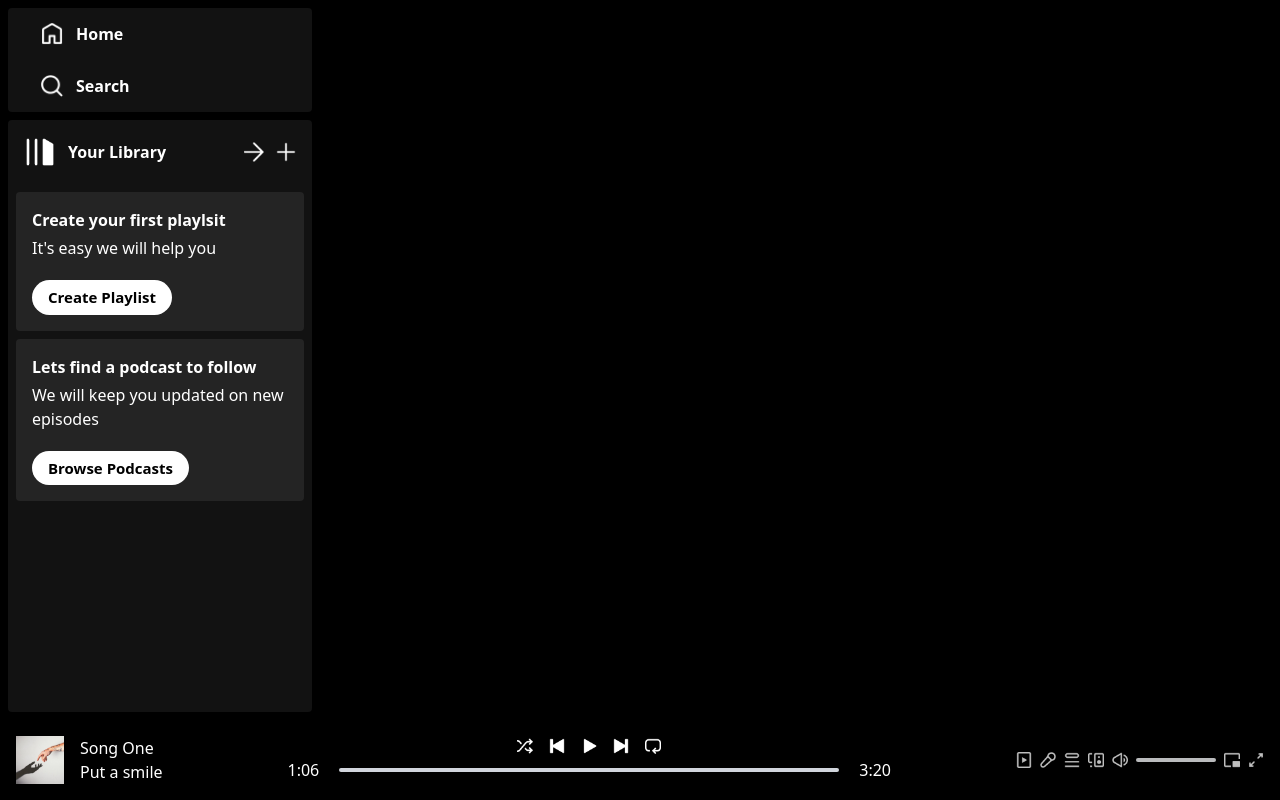
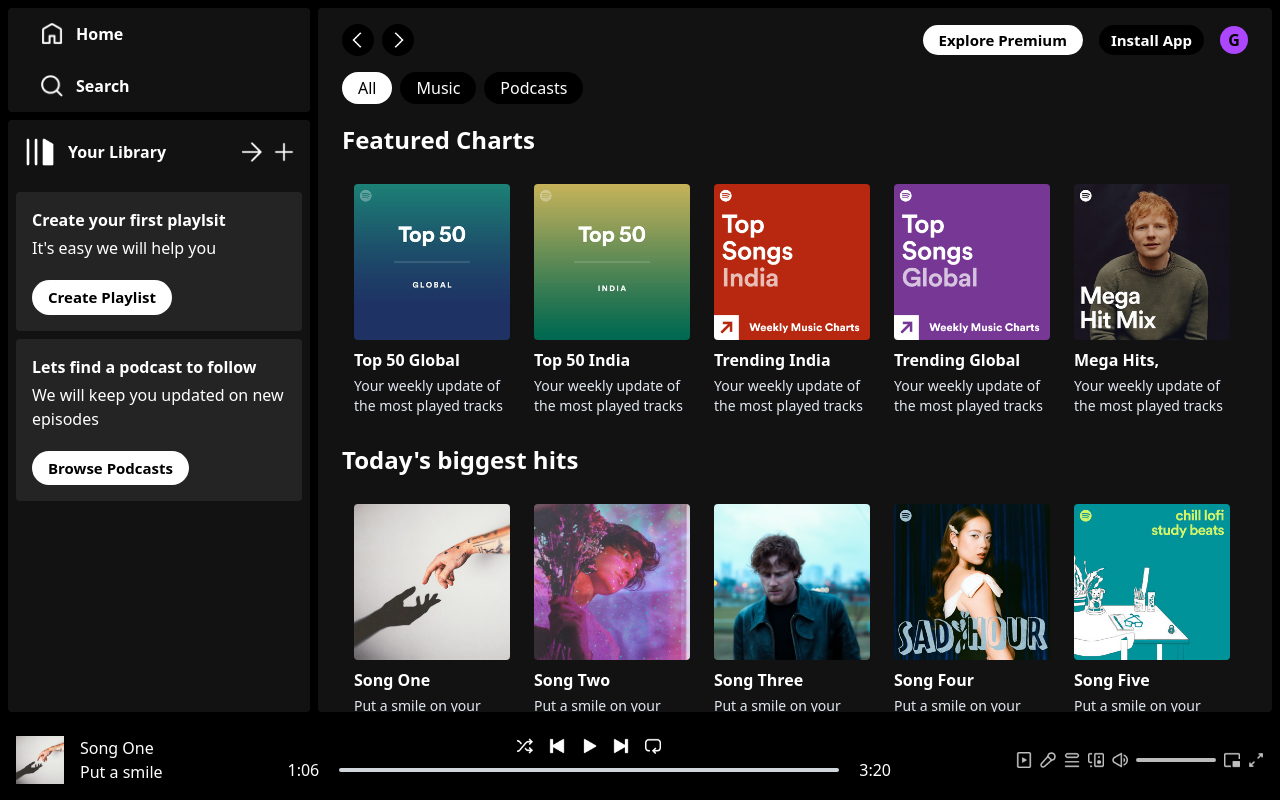
Before and after one commit to Ghadiiz/Spotify-Clone, a React (Vite) app: page / in a window 1280 px wide. Built offline with nearby package versions, Linux system fonts and the light colour scheme.

Commit message:
Create Album List and Song List

```diff
--- a/src/App.jsx
+++ b/src/App.jsx
@@ -1,12 +1,14 @@
 import React from 'react'
 import Sidebar from './components/Sidebar'
 import Player from './components/Player'
+import Display from './components/Display'
 
 const App = () => {
   return (
     <div className='h-screen bg-black'>
       <div className='h-[90%] flex'>
         <Sidebar />
+        <Display />
       </div>
       <Player />
     </div>
--- /dev/null
+++ b/src/components/AlbumItem.jsx
@@ -0,0 +1,13 @@
+import React from 'react'
+
+const AlbumItem = ({image,name,desc,id}) => {
+  return (
+    <div className='min-w-[180px] p-2 px-3 rounded cursor-pointer hover:bg-[#ffffff26]'>
+      <img className='rounded' src={image} alt="" />
+      <p className='font-bold mt-2 mb-1'>{name}</p>
+      <p className='text-slate-200 text-sm'>{desc}</p>
+    </div>
+  )
+}
+
+export default AlbumItem
--- /dev/null
+++ b/src/components/Display.jsx
@@ -0,0 +1,15 @@
+import React from 'react'
+import { Route, Routes } from 'react-router-dom'
+import DisplayHome from './DisplayHome'
+
+const Display = () => {
+  return (
+    <div className='w-full m-2 px-6 pt-4 rounded bg-[#121212] text-white overflow-auto lg:w-[75%] lg:ml-0 '>
+      <Routes>
+        <Route path='/' element={<DisplayHome />} />
+      </Routes>
+    </div>
+  )
+}
+
+export default Display
--- /dev/null
+++ b/src/components/DisplayHome.jsx
@@ -0,0 +1,27 @@
+import React from 'react'
+import Navbar from './Navbar'
+import { albumsData, songsData } from '../assets/assets'
+import AlbumItem from './AlbumItem'
+import SongItem from './SongItem'
+
+const DisplayHome = () => {
+  return (
+    <>
+        <Navbar />
+        <div className='mb-4'>
+            <h1 className='my-5 font-bold text-2xl'>Featured Charts</h1>
+            <div className='flex overflow-auto'>
+                {albumsData.map((item,index)=>(<AlbumItem key={index} name={item.name} desc={item.desc} id={item.id} image={item.image} />))}
+            </div>
+        </div>
+        <div className='mb-4'>
+            <h1 className='my-5 font-bold text-2xl'>Today's biggest hits</h1>
+            <div className='flex overflow-auto'>
+                {songsData.map((item, index)=>(<SongItem key={index} name={item.name} desc={item.desc} id={item.id} image={item.image} />))}
+            </div>
+        </div>
+    </>
+  )
+}
+
+export default DisplayHome
--- /dev/null
+++ b/src/components/SongItem.jsx
@@ -0,0 +1,13 @@
+import React from 'react'
+
+const SongItem = ({name, image, desc, id}) => {
+  return (
+    <div className='min-w-[180px] p-2 px-3 rounded cursor-pointer hover:bg-[#ffffff26]'>
+      <img className='rounded' src={image} alt="" />
+      <p className='font-bold mt-2 mb-1'>{name}</p>
+      <p className='text-slate-200 text-sm'>{desc}</p>
+    </div>
+  )
+}
+
+export default SongItem
--- a/src/index.css
+++ b/src/index.css
@@ -1 +1,5 @@
 @import "tailwindcss";
+
+::-webkit-scrollbar {
+    display: none;
+}
```
